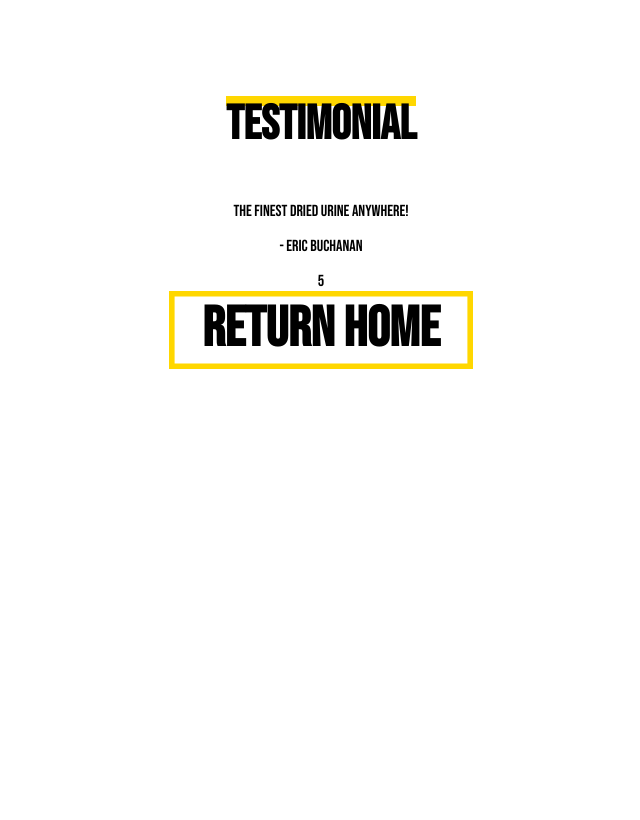
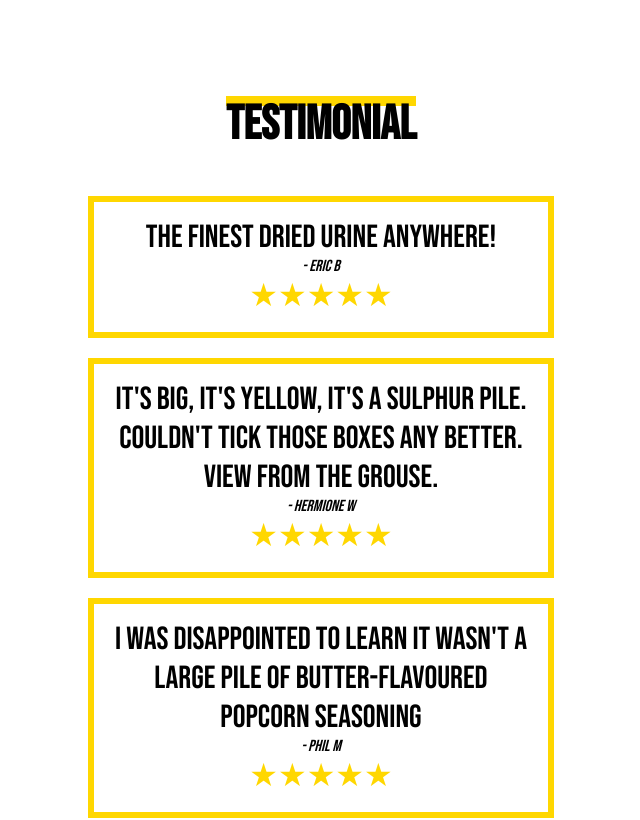
Before and after one commit to zach1502/big-yellow-sulphur-pile, a React (Create React App) app: page /testimonials in a window 1280 px wide. Shown: the top 820 px of the page, without its empty margins (319-959 px from the left). Built offline with nearby package versions, Linux system fonts and the light colour scheme; the HTML template or start-up script is replaced by a standard one.

Commit message:
Add base for testimonials

```diff
--- /dev/null
+++ b/src/Testimonials.css
@@ -0,0 +1,7 @@
+.Testimonials {
+    display: flex;
+    margin: auto;
+    flex-direction: column;
+    place-items: center;
+    columns: 2;
+}
--- a/src/Testimonials.js
+++ b/src/Testimonials.js
@@ -1,6 +1,36 @@
 import {useNavigate} from 'react-router-dom';
 import Logo from './components/Logo';
 import Testimonial from './components/Testimonial';
+import './Testimonials.css'
+
+const mockData = [
+  {
+    "review":"The finest dried urine anywhere!",
+    "reviewer":"Eric B",
+    "stars":5
+  },
+  {
+    "review":"It's big, it's yellow, it's a sulphur pile. Couldn't tick those boxes any better. View from the Grouse.",
+    "reviewer":"Hermione W",
+    "stars":5
+  },
+  {
+    "review":"I was disappointed to learn it wasn't a large pile of butter-flavoured popcorn seasoning",
+    "reviewer":"Phil M",
+    "stars":5
+  },
+  {
+    "review":"It truly is the biggest yellow sulphur pile you can find in the Vancouver harbour area.",
+    "reviewer":"Sylvain B",
+    "stars":5
+  },
+  {
+    "review":"Such a great big yellow Sulphur pile - just incredible! Not many words can describe the joy of finding out what the big yellow pile actually is!",
+    "reviewer":"Max B",
+    "stars":5
+  }
+]
+
 export default function Testimonials() {
     const navigate = useNavigate();
 
@@ -8,10 +38,17 @@ export default function Testimonials() {
       // navigate to /
       navigate('/');
     };
+
+    const makeTestimonials = (data) => {
+      return data.map((x) => <Testimonial key={x.reviewer+x.stars} review={x.review} reviewer={x.reviewer} stars={x.stars}/>);
+    }
+
     return (
-      <div className="Page">
-        <Logo text={"Testimonial"}></Logo>
-        <Testimonial review="The finest dried urine anywhere!" reviewer="Eric Buchanan" stars="5"/>
+      <div className='Page'>
+        <Logo text={'Testimonial'}></Logo>
+        <div className='Testimonials'>
+          {makeTestimonials(mockData)}
+        </div>
         <button onClick={navigateHome}>Return home</button>
       </div>
     );
--- a/src/components/Testimonial.css
+++ b/src/components/Testimonial.css
@@ -0,0 +1,32 @@
+.Testimonial {
+    display: flex;
+    flex-direction: column;
+    gap: 0px;
+    outline: solid gold 6px;
+    padding: 1rem;
+    margin: 1rem;
+    width: 33%;
+}
+
+@media only screen and (max-width: 800px) {
+    .Testimonial {
+        width: 75%;
+    }
+
+    .Review {
+        font-size: large!important;
+    }
+}
+
+.Review {
+    font-size: xx-large;
+}
+
+.Reviewer {
+    font-style: italic;
+}
+
+.Star {
+    color: gold;
+    font-size: xx-large;
+}
--- a/src/components/Testimonial.js
+++ b/src/components/Testimonial.js
@@ -2,13 +2,18 @@ import { React } from 'react'
 import './Testimonial.css'
 
 function Testimonial(props) {
+
+    const makeStars = () => {
+        return new Array(Number(props.stars) + 1).join("★") + new Array(5 - Number(props.stars) + 1).join("☆");
+    }
+
     return (
         <div className='Testimonial'>
-            <p>{props.review}</p>
-            <p>- {props.reviewer}</p>
-            {props.stars}
+            <div className='Review'>{props.review}</div>
+            <div className='Reviewer'>- {props.reviewer}</div>
+            <div className='Star'>{makeStars()}</div>
         </div>
-    )
+    );
 }
 
 export default Testimonial;
```
